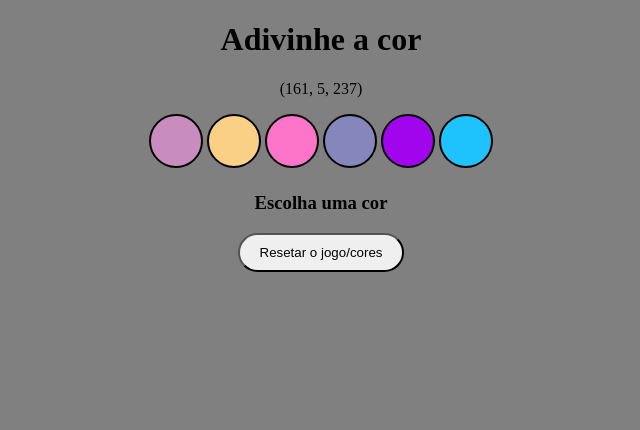
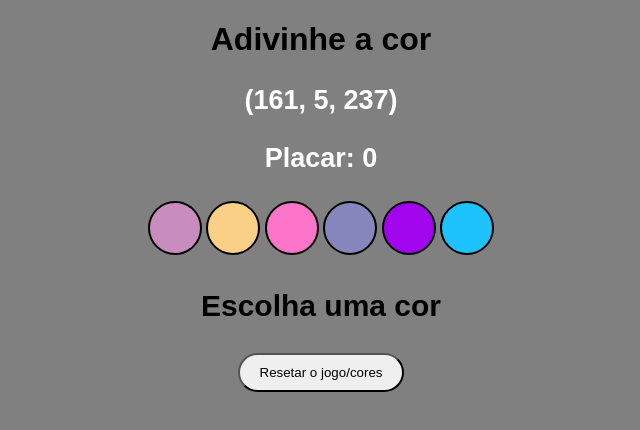
Before and after one commit to RabeloGuedes/Color-Guess, a plain HTML site: page index.html in a window 1280 px wide. Shown: the whole page, without its empty margins (319-959 px from the left). Drawn offline with Linux system fonts and the light colour scheme.

Commit message:
feat: Adiciona placar de pontos.

```diff
--- a/index.html
+++ b/index.html
@@ -15,6 +15,7 @@
 
   <main>
     <p id="rgb-color"></p>
+    <p id="score"></p>
     <section id="ball-section">
       <div class="ball"></div>
       <div class="ball"></div>
--- a/script.js
+++ b/script.js
@@ -3,6 +3,8 @@ const resetGame = document.querySelector('#reset-game');
 const circles = document.querySelectorAll('.ball');
 const ballSection = document.querySelector('#ball-section');
 const answer = document.querySelector('#answer');
+const score = document.querySelector('#score');
+let pontos = 0;
 
 function randomColor() {
   let color = [];
@@ -23,8 +25,10 @@ ballSection.addEventListener('click',function (event) {
   if (event.target != ballSection) {
     if (event.target.style.backgroundColor === `rgb${corRgb.innerText}`) {
       answer.innerText = 'Acertou!';
+      score.innerText = `Placar: ${pontos += 3}`;
     } else {
       answer.innerText = 'Errou! Tente novamente!';
+      score.innerText = `Placar: ${pontos -= 1}`;
     }
   }
 });
@@ -50,4 +54,5 @@ window.onload = function () {
   let color = randomColor();
   corRgb.innerText = `(${color[0]}, ${color[1]}, ${color[2]})`;
   circleColorGenerator();
+  score.innerText = `Placar: ${pontos}`;
 }
--- a/style.css
+++ b/style.css
@@ -1,7 +1,15 @@
 body {
   background-color: gray;
   text-align: center;
+  font-family: sans-serif;
 }
+
+#rgb-color, #score {
+  color: white;
+  font-size: 27px;
+  font-weight: bold;
+}
+
 #ball-section {
   text-align: center;
   margin-bottom: 20px;
@@ -13,6 +21,7 @@ body {
   border-radius: 50%;
   border: 2px solid black;
   display: inline-block;
+  cursor: pointer;
 }
 
 #reset-game {
@@ -21,3 +30,7 @@ body {
   border-radius: 25px;
   margin: auto;
 }
+
+#answer {
+  font-size: 30px;
+}
```
